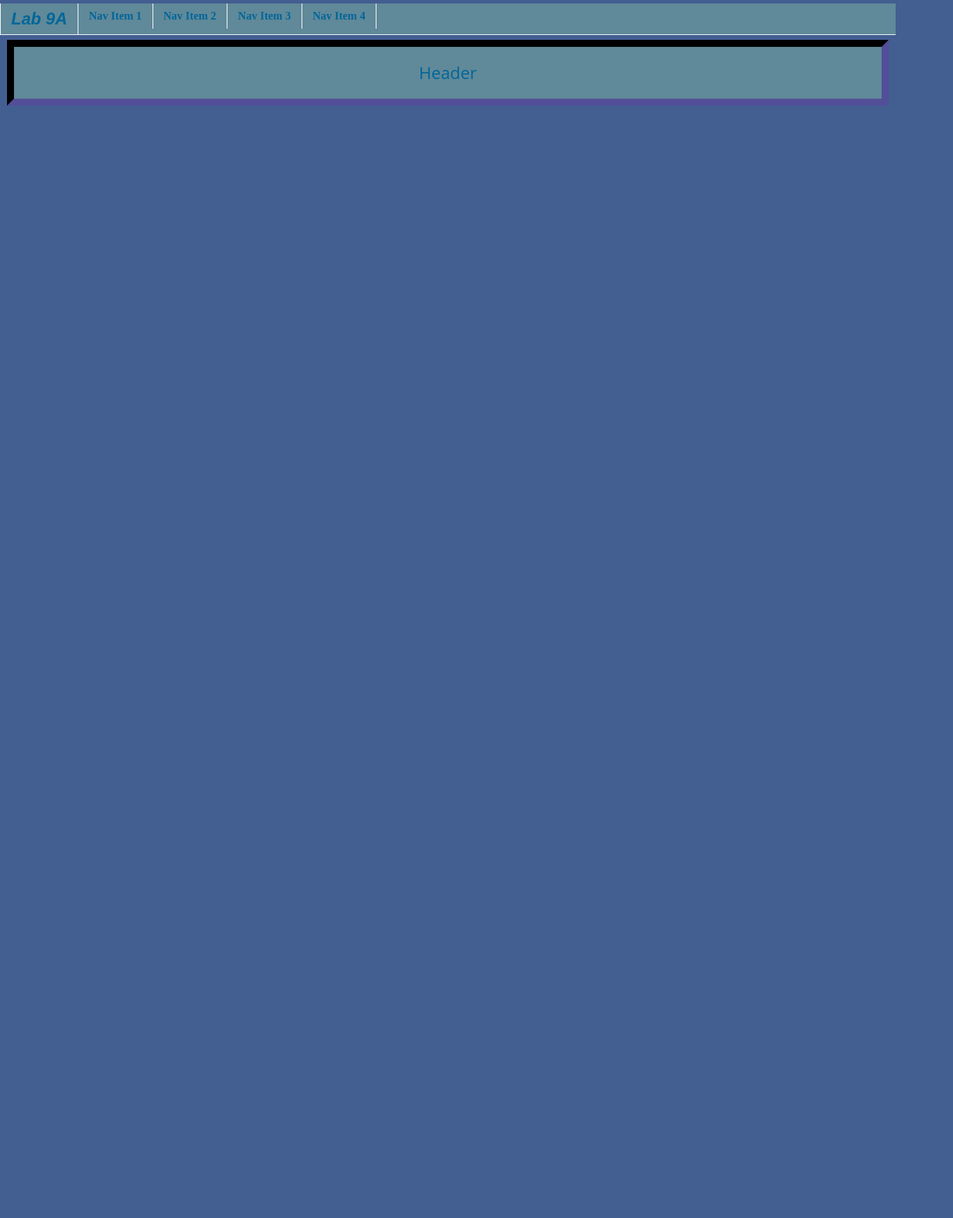
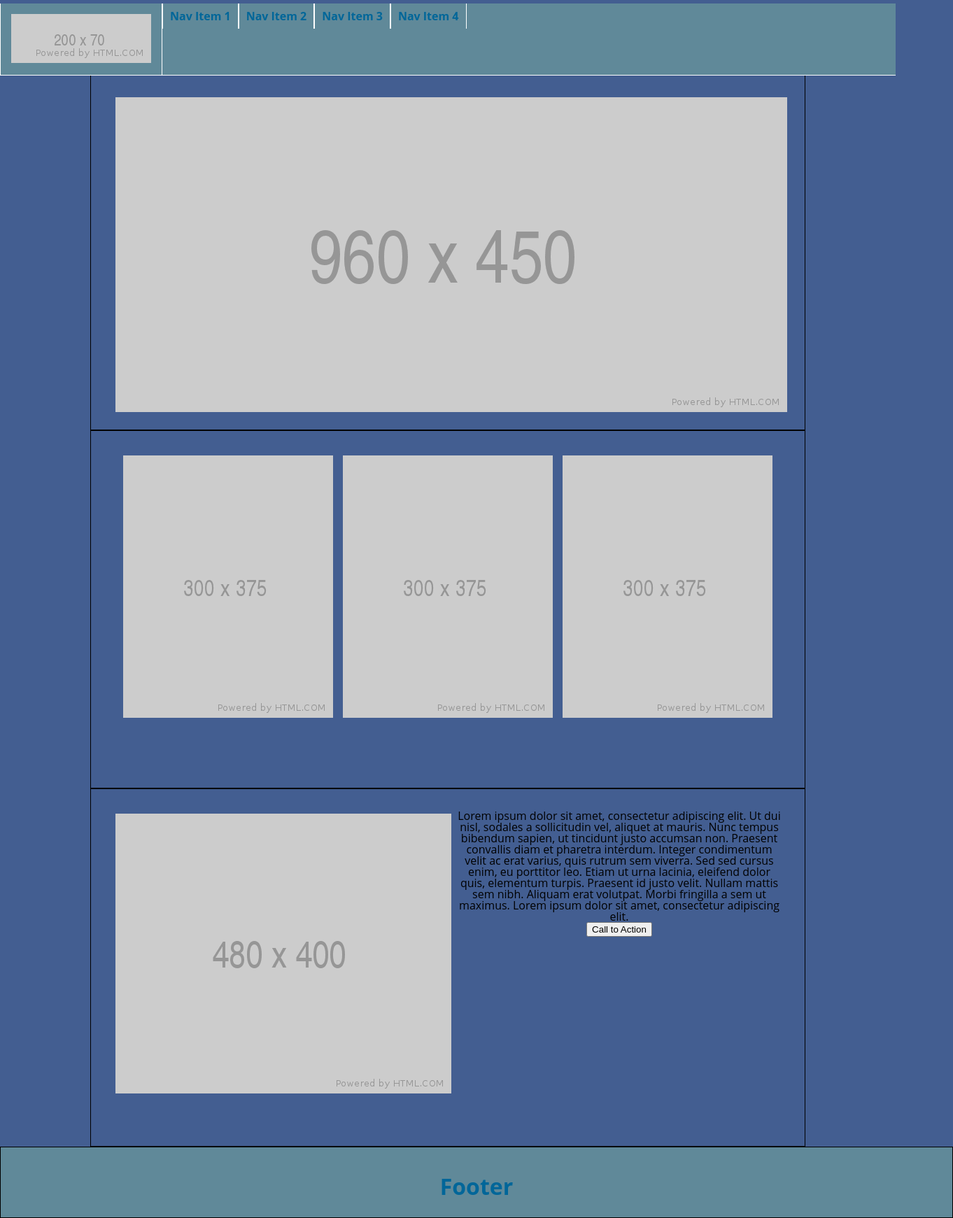
Before and after one commit to mattburger/wireframe-excercise, a plain HTML site: page index.html in a window 1280 px wide. Shown: the whole page at 70% size, 1362 px wide, since content can reach past the window. Before the commit the page ends 800 px from the top, so only its background shows below. Drawn offline with Linux system fonts and the light colour scheme.

Commit message:
basleine 1

```diff
--- a/css/style.css
+++ b/css/style.css
@@ -2,14 +2,9 @@
 html
 {
   background-color: rgb(67, 94, 145);
+  font-family: 'Open Sans',sans-serif;
 }
-#lab9a
-{
-  font-family: sans-serif;
-  font-size: 18pt;
-  font-style: italic;
-}
-
+/*start nav section*/
 #navb
 {
   overflow: hidden;
@@ -20,29 +15,19 @@ html
   border-bottom: 1px solid rgb(255, 255, 255)
 
 }
-#navb ul
+#navb a
 {
-  list-style: none;
+  float: left;
   text-align: center;
-  width: 800px;
-  margin: 0;
-  padding: 0;;
-}
-#navb li{float: left;}
-#navb li a
-{
   display: block;
-  padding: 10px 15px;
+  padding: 10px;
   text-decoration: none;
   font-weight: bold;
   color: rgb(0,102,153);
+  border-left: 1px solid rgb(255, 255, 255);
   border-right: 1px solid rgb(255, 255, 255);
 }
-#navb li:first-child a
-{
-  border-left: 1px solid rgb(255, 255, 255);
-}
-#navb li a:hover
+#navb a:hover
 {
   color: rgb(121, 31, 50);
   background-color: rgb(255, 255, 255);
@@ -52,16 +37,53 @@ html
 {
   padding-top: 60px;
 }
-
-h1
+/*end of nav section*/
+main
 {
   text-align: center;
+}
+div
+{
+  margin: auto;
+  border: 1px solid black;
+  width: 960px;
+  height: 450px;
+  padding: 30px;
+}
+
+img
+{
+  padding: 5px;
+}
+#feature
+{
+  width: 960px;
+  height: 450px;
+  text-align: center;
+}
+
+#feat-pic
+{
+  float: left;
+}
+
+.footer
+{
+  /* position: fixed; */
+  left: 0;
+  bottom: 0;
+  width: 100%;
+  height: 20px;
+  background-color: rgb(96, 137, 153);
+  padding: 40px;
   color: rgb(0,102,153);
-  /* font-family: sans-serif; */
+  text-align: center;
+  bottom: 5px;
   font-family: 'Open Sans', sans-serif;
-  font-size: 18pt;
-  background-color: rgb(96, 137, 153);
-  padding: 25px;
-  border: 10px inset rgb(37, 35, 68);
-  margin: 12px 10px 20px 10px;
+  font-size: 24pt;
+  font-weight: bold;
 }
+.footer.p
+{
+  padding: 10px;
+}
--- a/index.html
+++ b/index.html
@@ -1,34 +1,39 @@
 <!DOCTYPE html>
 <html>
   <head>
-    <title>Wireframe-Exercise</title>
+    <title>lab9A</title>
     <link rel='stylesheet' href='./css/reset.css'/>
     <link rel='stylesheet' href='./css/style.css'/>
   </head>
   <body>
     <main>
       <nav id='navb'>
-        <ul>
-          <li><a id='lab9a'> <img src=''/>Lab 9A</a></li>
-          <li><a href=''>Nav Item 1</a></li>
-          <li><a href=''>Nav Item 2</a></li>
-          <li><a href=''>Nav Item 3</a></li>
-          <li><a href=''>Nav Item 4</a></li>
-        </ul>
+        <a><img src='./pictures/200x70.png'/></a></li>
+        <a href=''>Nav Item 1</a>
+        <a href=''>Nav Item 2</a>
+        <a href=''>Nav Item 3</a>
+        <a href=''>Nav Item 4</a>
       </nav>
-      <h1>Header</h1>
-      <div>
-
+      <div id = 'hero'>
+        <img src='./pictures/960x450.png'/>
       </div>
-      <div>
-
+      <div id = 'sub-banner'>
+        <img src = './pictures/300x375.png'/>
+        <img src = './pictures/300x375.png'/>
+        <img src = './pictures/300x375.png'/>
       </div>
-      <div>
-
-      </div>
-      <div>
-
+      <div id='feauture-sec'>
+        <!--Thanks to https://www.lipsum.com/feed/html-->
+        <!--<img src='./pictures/480x400.png' id='feat-pic'/>-->
+        <p id = 'feature-p'>
+          <img src='./pictures/480x400.png' id='feat-pic'/>
+          Lorem ipsum dolor sit amet, consectetur adipiscing elit. Ut dui nisl, sodales a sollicitudin vel, aliquet at mauris. Nunc tempus bibendum sapien, ut tincidunt justo accumsan non. Praesent convallis diam et pharetra interdum. Integer condimentum velit ac erat varius, quis rutrum sem viverra. Sed sed cursus enim, eu porttitor leo. Etiam ut urna lacinia, eleifend dolor quis, elementum turpis. Praesent id justo velit. Nullam mattis sem nibh. Aliquam erat volutpat. Morbi fringilla a sem ut maximus. Lorem ipsum dolor sit amet, consectetur adipiscing elit.<br><button>Call to Action</button>
+        </p>
       </div>
     </main>
   </body>
+  <div class='footer'>
+    <p>Footer</p>
+  </div>
+  </footer>
 </html>
```
Also changed, not shown: pictures/200x70.png (added), pictures/300x375.png (added), pictures/480x400.png (added), pictures/960x450.png (added), pictures/tile.jpg (added).
